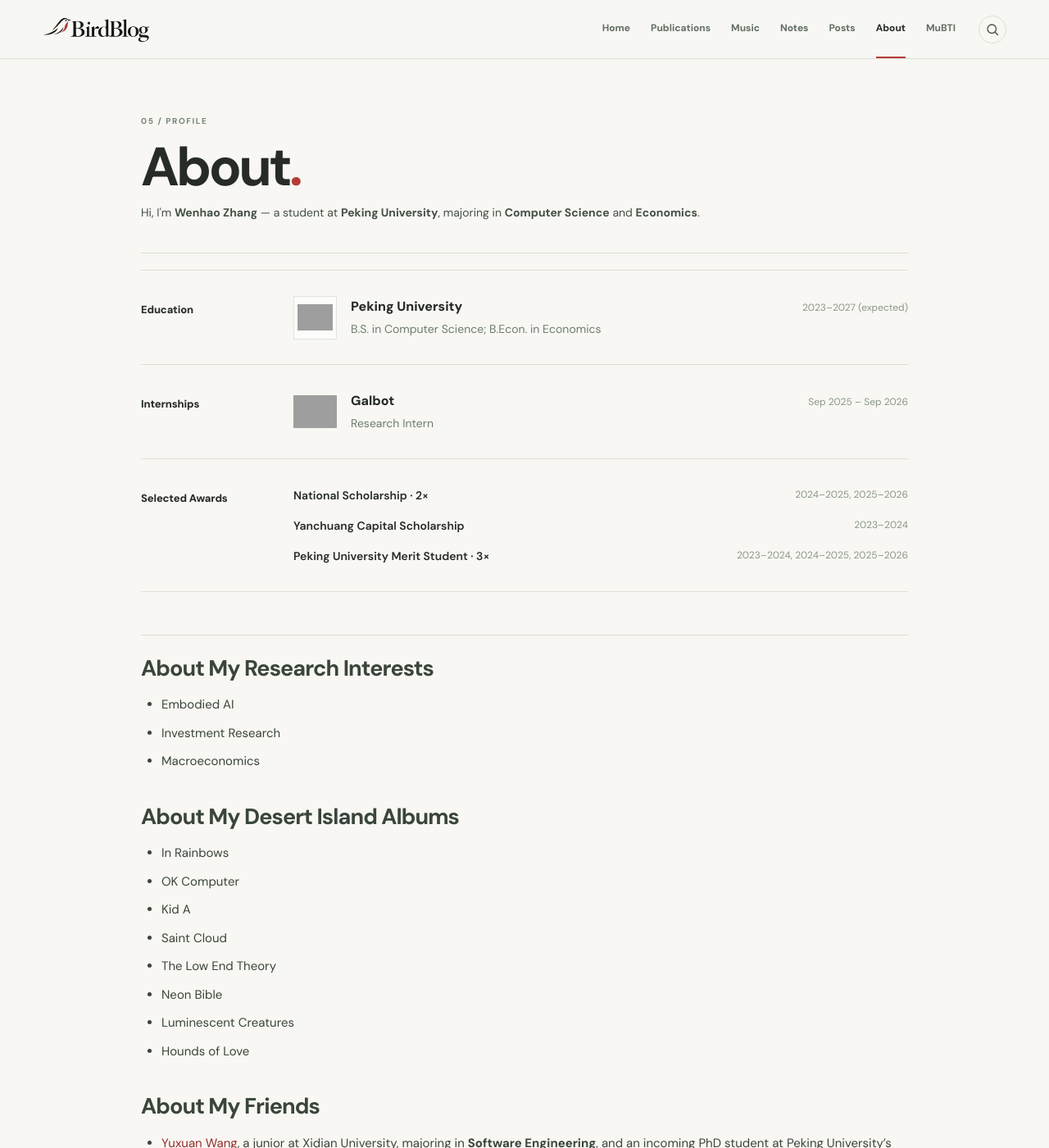
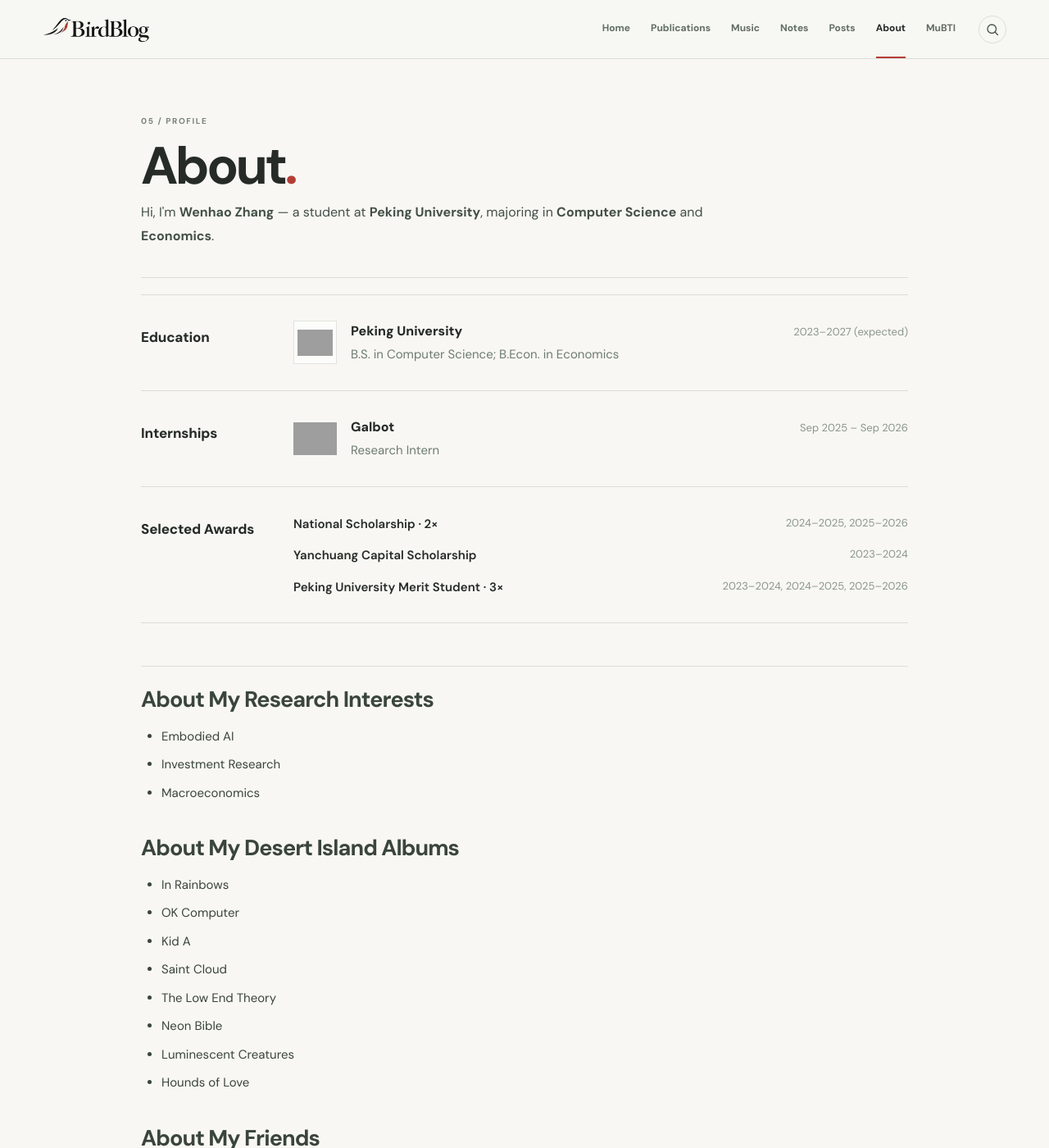
Before and after one commit to vegebirrd/vegebirrd.github.io, a Jekyll site: the page built from _pages/about.md, in a window 1280 px wide and 1400 px high. Shown: the whole window at 82% size. Built offline with Jekyll 4.4.1, drawn with Linux system fonts in a browser that asks for light colours; grey boxes are pictures that could not be loaded.

Commit message:
V2: Update Font Size

```diff
--- a/assets/css/site.css
+++ b/assets/css/site.css
@@ -137,11 +137,11 @@
 /* About uses CV rules only here; long-form personal lists below. */
 .about-page{max-width:1020px}
 .about-intro{padding-bottom:36px;margin-bottom:15px}
-.about-intro h1{font-size:66px}.about-intro>p:last-child{color:var(--ink-soft);line-height:1.78;font-size:14px}
+.about-intro h1{font-size:64px}.about-intro>p:last-child{color:var(--ink-soft);line-height:1.78;font-size:16px}
 .title-dot{color:var(--red)}
 .about-cv{margin:20px 0 52px;border-top:1px solid var(--rule)}
 .cv-group{display:grid;grid-template-columns:164px minmax(0,1fr);gap:22px;padding:30px 0;border-bottom:1px solid var(--rule)}
-.cv-group h2{font-size:13px;font-weight:750;margin:7px 0 0;letter-spacing:-.01em}
+.cv-group h2{font-size:17px;font-weight:750;margin:7px 0 0;letter-spacing:-.01em}
 .cv-group__content{min-width:0}.cv-entry{display:grid;grid-template-columns:53px minmax(0,1fr);align-items:center;gap:17px}
 .cv-logo{height:53px;width:53px;padding:4px;background:#fcfcfa;border:1px solid #e1e4de;display:flex;align-items:center;justify-content:center;overflow:hidden}
 .cv-logo img{height:auto;width:auto;max-height:100%;max-width:100%;object-fit:contain}
@@ -150,9 +150,9 @@
 .logo-fallback{display:none}.cv-logo--fallback{background:#fbfaf6}.cv-logo--fallback .logo-fallback{display:block;color:#8b1a22;font-size:13px;font-weight:850;letter-spacing:.02em}
 .cv-logo--company.cv-logo--fallback .logo-fallback{color:var(--ink);font-size:10px;letter-spacing:.07em}
 .cv-entry__details{min-width:0}.cv-entry__line{display:flex;flex-wrap:wrap;align-items:baseline;justify-content:space-between;gap:3px 20px}
-.cv-entry__line strong{font-weight:740;font-size:16px}.cv-entry__line time,.cv-award time{color:#8a968b;font-size:12px;white-space:nowrap}
-.cv-entry__details p{font-size:14px;color:#6d7c70;margin:3px 0 0}.cv-dot{color:#aeb6ad}
-.cv-awards{display:grid;gap:13px;padding-top:3px}.cv-award{display:flex;justify-content:space-between;gap:15px 20px;font-size:14px}.cv-award span{font-weight:580}
+.cv-entry__line strong{font-weight:740;font-size:16px}.cv-entry__line time,.cv-award time{color:#8a968b;font-size:13px;white-space:nowrap}
+.cv-entry__details p{font-size:15px;color:#6d7c70;margin:3px 0 0}.cv-dot{color:#aeb6ad}
+.cv-awards{display:grid;gap:13px;padding-top:3px}.cv-award{display:flex;justify-content:space-between;gap:15px 20px;font-size:15px}.cv-award span{font-weight:580}
 .about-extras{border-top:1px solid var(--rule);padding-top:24px}.about-extras h2{font:650 25px/1.2 var(--sans);letter-spacing:-.038em;margin:28px 0 13px}.about-extras ul{padding-left:22px}.about-extras li{margin:5px 0}
 
 /* Music — a typographic index with a magazine's pace and restrained red details. */
```
Also changed, not shown: assets/images/album-covers/pamp.jpg (renamed from assets/images/album-covers/pamy.jpg).
